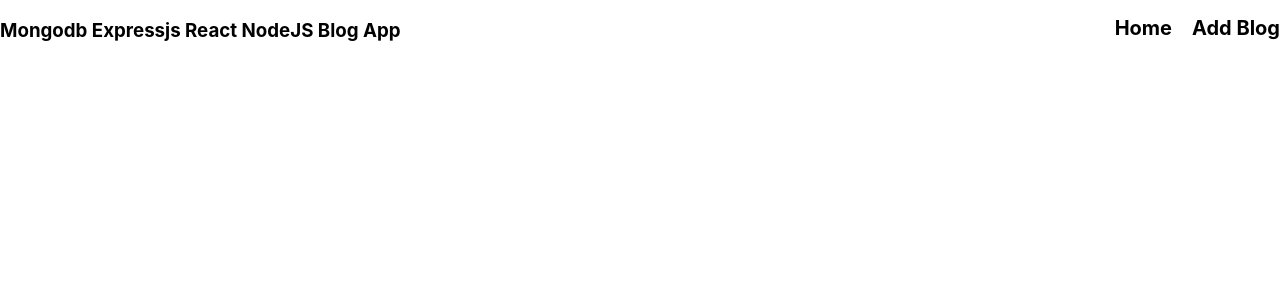
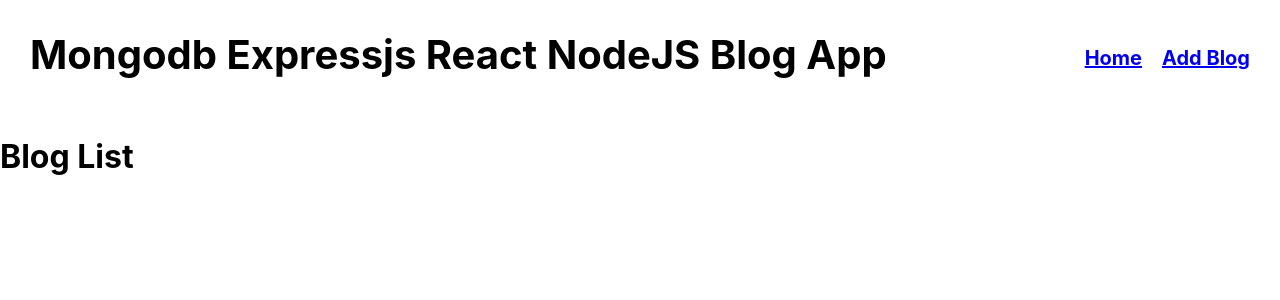
Before and after one commit to JenkinHe/blogpost-app-react-mongodb-expressjs-nodejs, a React (Create React App) app in the folder client/: page / in a window 1280 px wide. Shown: the top 300 px of the page. Built offline with nearby package versions, Linux system fonts and the light colour scheme.

Commit message:
routing with elements in the header

```diff
--- a/client/src/App.js
+++ b/client/src/App.js
@@ -1,11 +1,18 @@
 import logo from './logo.svg';
 import './App.css';
 import Header from './components/header';
+import { Routes,Route } from 'react-router-dom';
+import Home from './pages/home';
+import AddNewBlog from './pages/add-blog';
 
 function App() {
   return (
     <div >
       <Header/>
+      <Routes>
+        <Route exact path='/' element={<Home/>}/>
+        <Route exact path='/add-blog' element={<AddNewBlog/>}/>
+      </Routes>
 
     </div>
   );
--- a/client/src/components/header/index.jsx
+++ b/client/src/components/header/index.jsx
@@ -1,13 +1,19 @@
-import classes from'./styles.module.css';
+import { Link } from 'react-router-dom';
+import classes from './styles.module.css';
 
 
 
-export default function Header(){
+export default function Header() {
     return <div className={classes.header}>
         <h3>Mongodb Expressjs React NodeJS Blog App</h3>
         <ul>
-            <li>Home</li>
-            <li>Add Blog</li>
+            <Link to={'/'}>
+                <li>Home</li>
+            </Link>
+            <Link to={'/add-blog'}>
+                <li>Add Blog</li>
+            </Link>
+
         </ul>
     </div>
 }
--- a/client/src/components/header/styles.module.css
+++ b/client/src/components/header/styles.module.css
@@ -2,10 +2,13 @@
 
 .header{
     display: flex;
+    padding: 30px;
 }
 
 .header h3{
     flex:1;
+    font-size: 40px;
+    margin: 0;
 }
 
 .header ul{
--- a/client/src/index.js
+++ b/client/src/index.js
@@ -4,12 +4,16 @@
 import App from './App';
 import reportWebVitals from './reportWebVitals';
 import GlobalState from './context';
+import { BrowserRouter } from 'react-router-dom'
 
 const root = ReactDOM.createRoot(document.getElementById('root'));
 root.render(
-  <GlobalState>
-    <App />
-  </GlobalState>
+  <BrowserRouter>
+    <GlobalState>
+      <App />
+    </GlobalState>
+  </BrowserRouter>
+
 
 
 );
```
